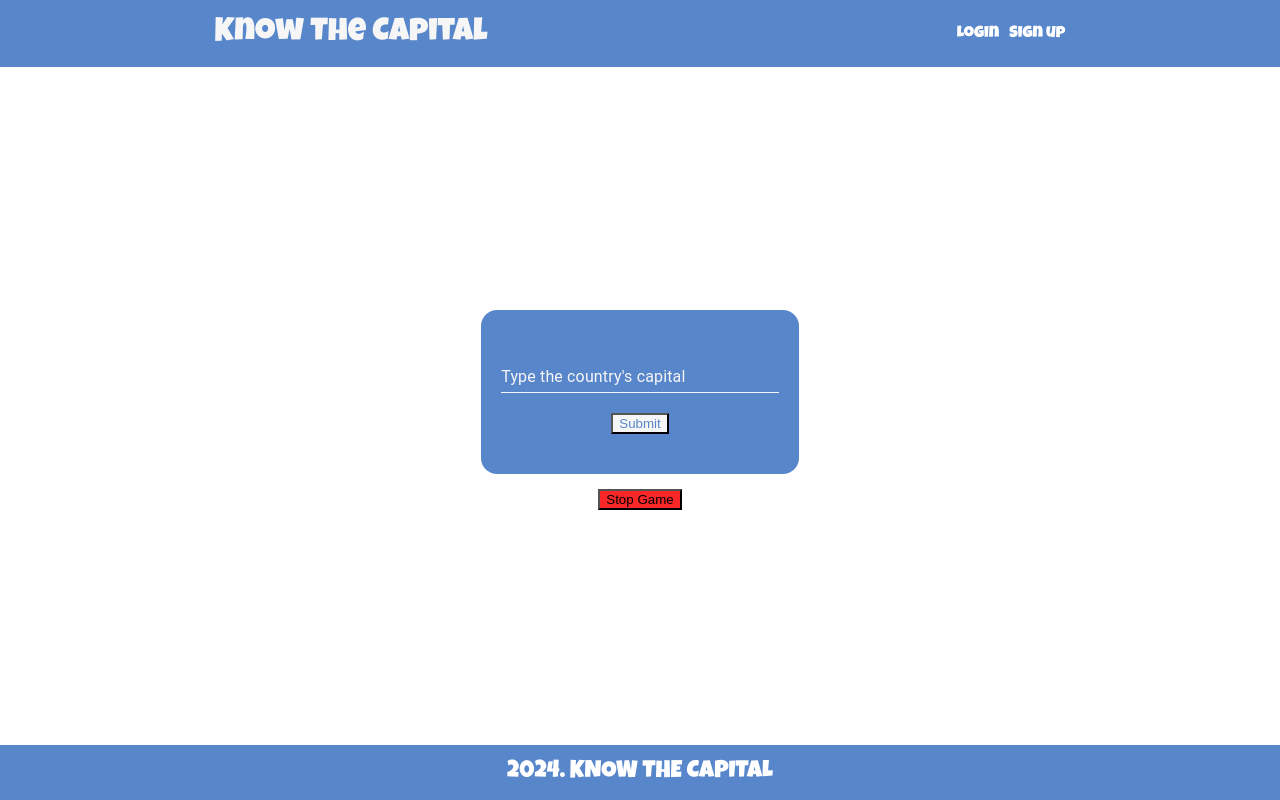
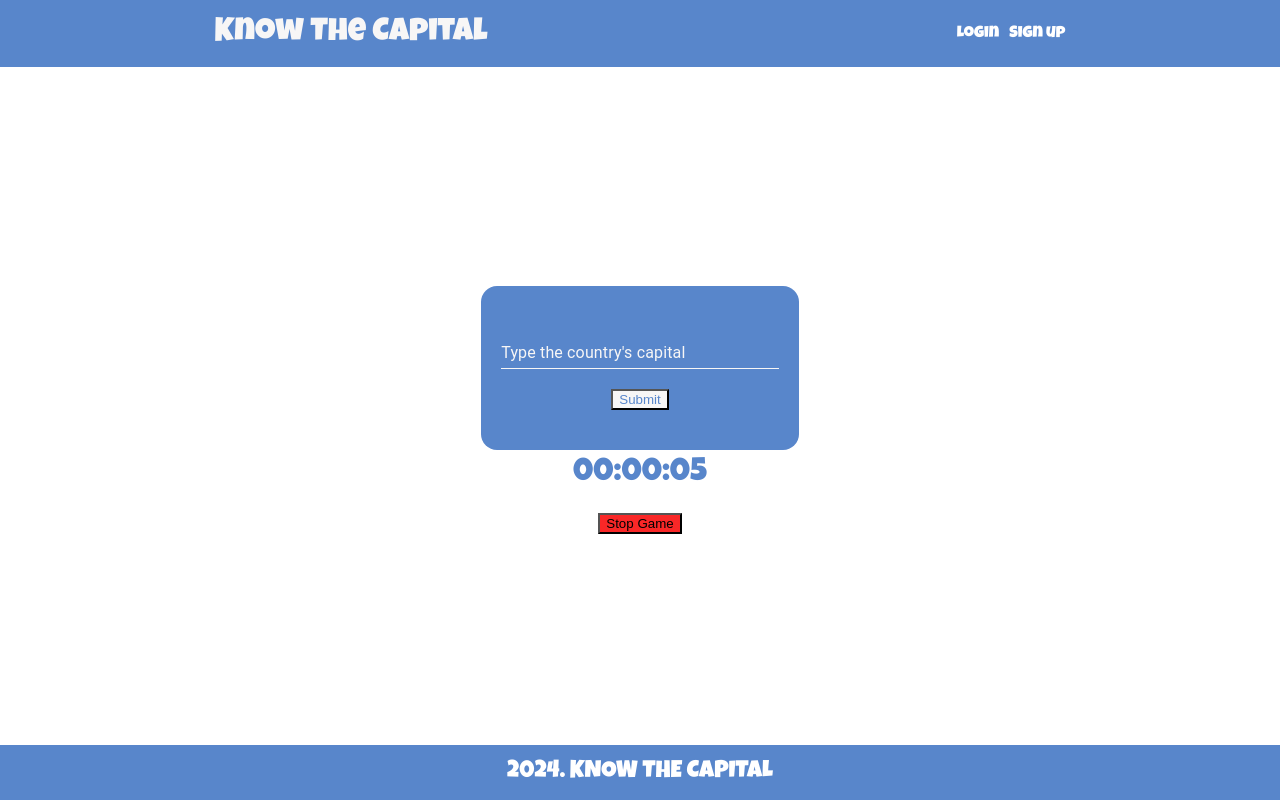
Before and after one commit to AlexNikolov2/Web-Dev-Bootcamp-Udemy, a React (Vite) app in the folder know-your-capital/front/: page /game/play-mode/1 in a window 1280 px wide. Built offline with nearby package versions, Linux system fonts and the light colour scheme; no server answers.

Commit message:
timer implemented

```diff
--- a/know-your-capital/front/src/pages/game/PlayMode/Country/index.jsx
+++ b/know-your-capital/front/src/pages/game/PlayMode/Country/index.jsx
@@ -7,6 +7,7 @@ import { getCountryInfo } from "../../../../services/gameService";
 import { useParams, useNavigate } from "react-router-dom";
 import { Modal, Box, Typography } from "@mui/material";
 import { font, modalStyle } from "./ModalStyle";
+import { ChronometerDisplay } from "../Timer/index";
 
 export const Country = () => {
   const { id } = useParams();
@@ -29,6 +30,7 @@ export const Country = () => {
     fetchCountryInfo();
   }, [id]);
 
+
   const handleAnswer = (e) => {
     e.preventDefault();
     setIsFilled(true);
@@ -47,12 +49,17 @@ export const Country = () => {
   };
 
   const handleStopModal = () => setOpen(true);
-  const handleClose = () => setOpen(false);
+  const handleClose = () => {
+    //function to end time count and save game
+    setOpen(false)
+  };
 
   const confirmStop = () => {
     setOpen(false);
     navigate("/");
   };
+
+
 
   return (
     <section className="play-mode" id="play-mode">
@@ -79,6 +86,7 @@ export const Country = () => {
         />
         <button onClick={handleAnswer}>Submit</button>
       </section>
+      <ChronometerDisplay startTime={Date.now()} />
       <button className="red" onClick={handleStopModal}>
         Stop Game
       </button>
--- /dev/null
+++ b/know-your-capital/front/src/pages/game/PlayMode/Timer/index.jsx
@@ -0,0 +1,26 @@
+import { useState, useEffect } from "react";
+
+export const ChronometerDisplay = ({ startTime }) => {
+    const [elapsed, setElapsed] = useState(0);
+
+    useEffect(() => {
+        const interval = setInterval(() => {
+            setElapsed(Date.now() - startTime);
+        }, 1000);
+        return () => clearInterval(interval);
+    }, [startTime]);
+
+    const seconds = Math.floor((elapsed / 1000) % 60);
+    const minutes = Math.floor((elapsed / (1000 * 60)) % 60);
+    const hours = Math.floor((elapsed / (1000 * 60 * 60)) % 24);
+
+    return (
+        <div className="chronometer-display">
+            <span>{String(hours).padStart(2, '0')}</span>
+            <span>:</span>
+            <span>{String(minutes).padStart(2, '0')}</span>
+            <span>:</span>
+            <span>{String(seconds).padStart(2, '0')}</span>
+        </div>
+    );
+};
```
Also changed, not shown: know-your-capital/front/src/pages/game/PlayMode/Timer/index.js (deleted).
